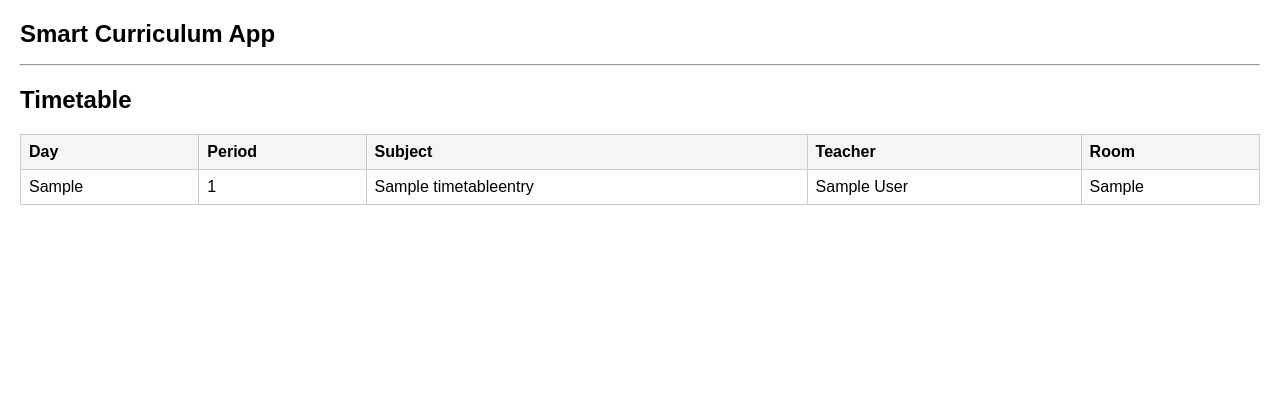
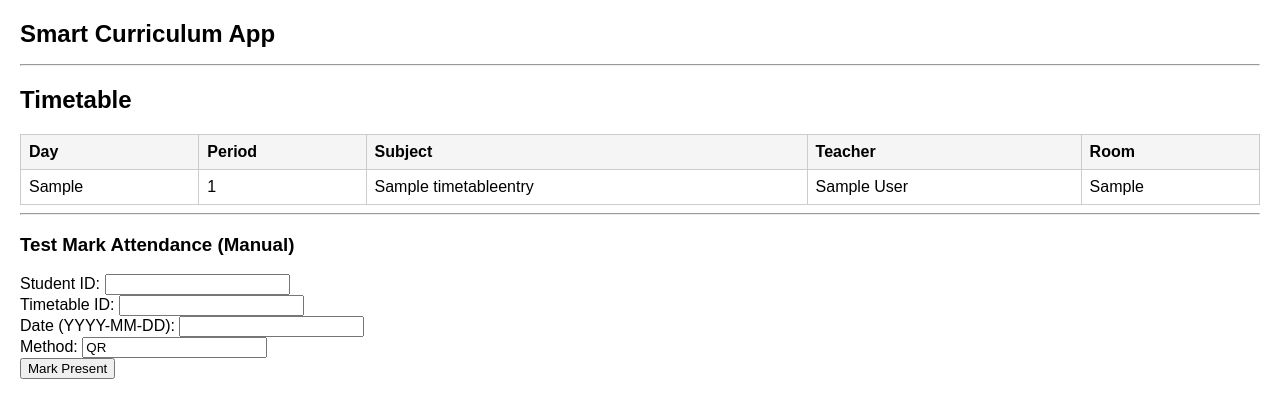
Before and after one commit to raj11rt/Smart-curriculum-app, a Django app: page / in a window 1280 px wide. Shown: the top 418 px of the page. Run offline with Django 4.2, Linux system fonts and the light colour scheme; tables that the repository leaves empty hold one stand-in row (values such as "Sample post").

Commit message:
Working manual attendance mark endpoint

```diff
--- a/core/templates/core/timetable.html
+++ b/core/templates/core/timetable.html
@@ -22,6 +22,17 @@
     </tr>
     {% endfor %}
 </table>
+<hr>
+<h3>Test Mark Attendance (Manual)</h3>
+<form method="post" action="{% url 'mark_attendance' %}">
+    {% csrf_token %}
+    <label>Student ID: <input type="number" name="student_id"></label><br>
+    <label>Timetable ID: <input type="number" name="timetable_id"></label><br>
+    <label>Date (YYYY-MM-DD): <input type="text" name="date"></label><br>
+    <label>Method: <input type="text" name="method" value="QR"></label><br>
+    <button type="submit">Mark Present</button>
+</form>
+
 {% else %}
 <p>No timetable entries yet.</p>
 {% endif %}
--- a/core/urls.py
+++ b/core/urls.py
@@ -4,4 +4,5 @@ from . import views
 urlpatterns = [
     path("", views.home, name="home"),
     path("today/", views.today_schedule, name="today_schedule"),
+    path("mark-attendance/", views.mark_attendance, name="mark_attendance"),
 ]
--- a/core/views.py
+++ b/core/views.py
@@ -28,3 +28,45 @@ def today_schedule(request):
         "entries": entries,
     }
     return render(request, "core/today_schedule.html", context)
+from django.http import HttpResponse, HttpResponseBadRequest
+from django.views.decorators.http import require_POST
+from .models import Student, TimetableEntry, Attendance
+import datetime
+
+
+@require_POST
+def mark_attendance(request):
+    student_id = request.POST.get("student_id")
+    timetable_id = request.POST.get("timetable_id")
+    date_str = request.POST.get("date")
+    method = request.POST.get("method", "QR")
+
+    if not (student_id and timetable_id and date_str):
+        return HttpResponseBadRequest("Missing required parameters")
+
+    try:
+        date = datetime.datetime.strptime(date_str, "%Y-%m-%d").date()
+    except ValueError:
+        return HttpResponseBadRequest("Invalid date format, expected YYYY-MM-DD")
+
+    try:
+        student = Student.objects.get(id=student_id)
+        timetable_entry = TimetableEntry.objects.get(id=timetable_id)
+    except (Student.DoesNotExist, TimetableEntry.DoesNotExist):
+        return HttpResponseBadRequest("Student or timetable entry not found")
+
+    attendance, created = Attendance.objects.update_or_create(
+        student=student,
+        timetable_entry=timetable_entry,
+        date=date,
+        defaults={"method": method, "present": True},
+    )
+
+    if created:
+        message = "Attendance created successfully."
+    else:
+        message = "Attendance updated successfully."
+
+    return HttpResponse(
+        f"{message} Student: {student.roll_no}, Class: {timetable_entry.subject}, Date: {date}."
+    )
```
